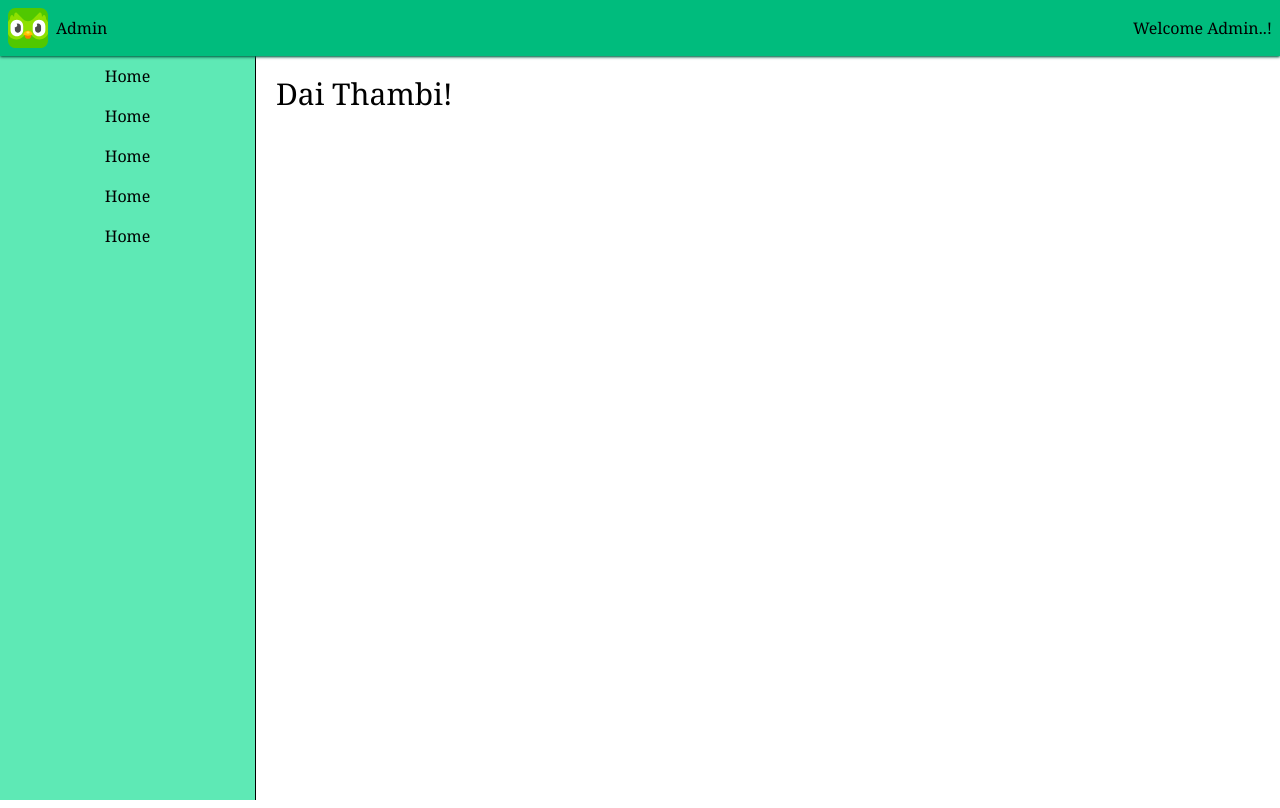
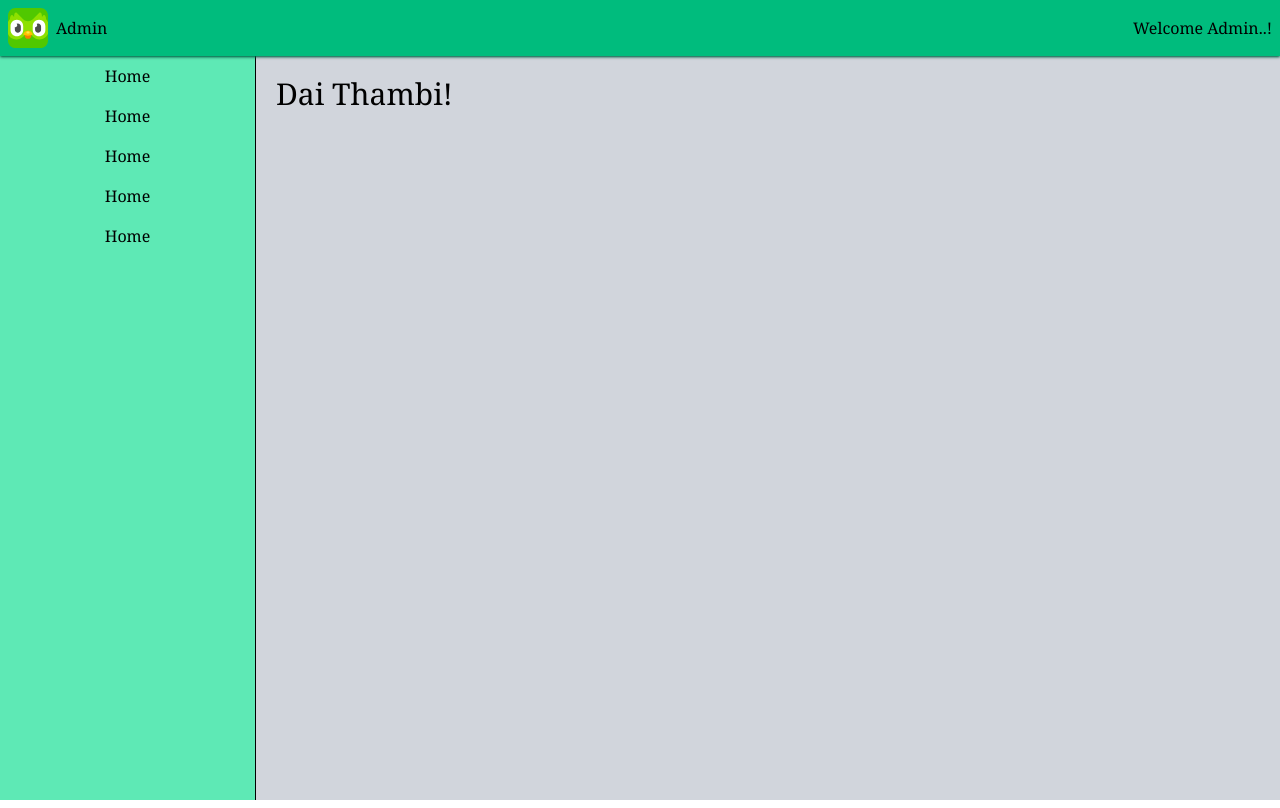
Before and after one commit to PoovarasanMoorthy29/Learn-Angular, an Angular app: page / in a window 1280 px wide. Built offline with nearby package versions, Linux system fonts and the light colour scheme.

Commit message:
CHORE: Change different bg for main page

```diff
--- a/src/app/app.html
+++ b/src/app/app.html
@@ -19,7 +19,7 @@
     <nav class=" min-w-3xs sticky top-14 h-[calc(100vh-3.5rem)]  border-r bg-emerald-300">
       <app-side-bar></app-side-bar>
     </nav>
-    <main class="p-5  w-full">
+    <main class="p-5  w-full bg-gray-300">
       <p class={{textSize}}>Dai Thambi!</p>
     </main>
   </section>
```
